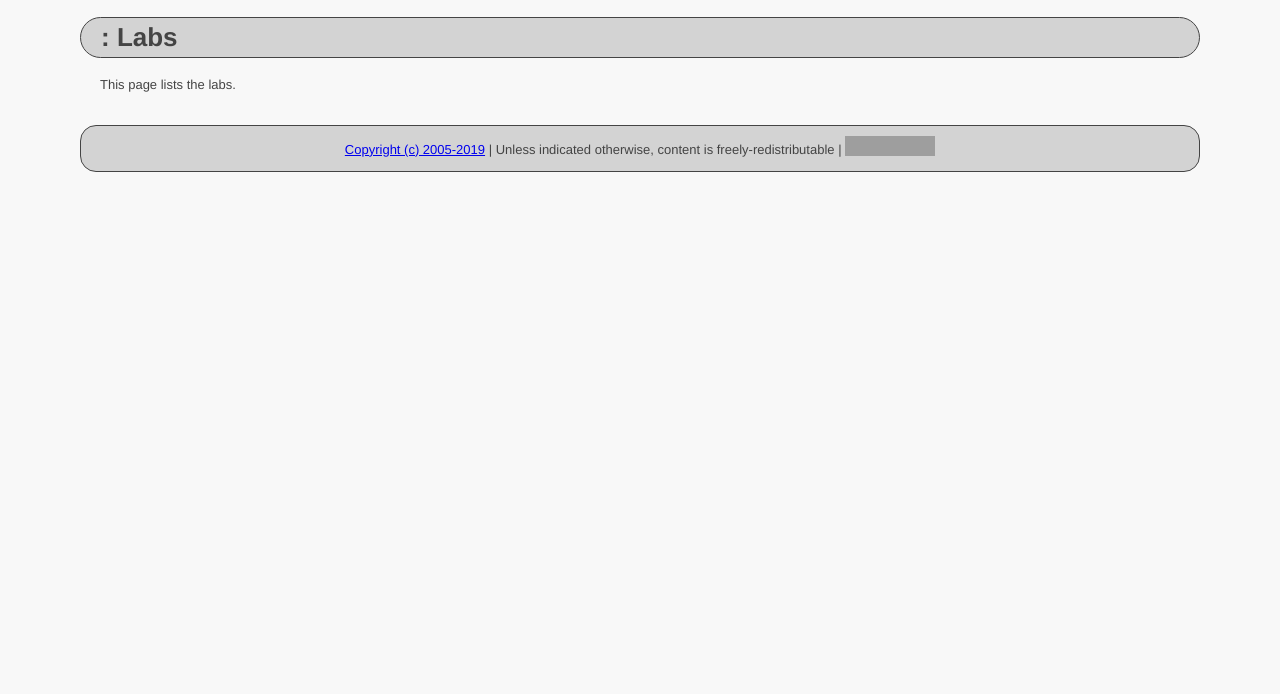
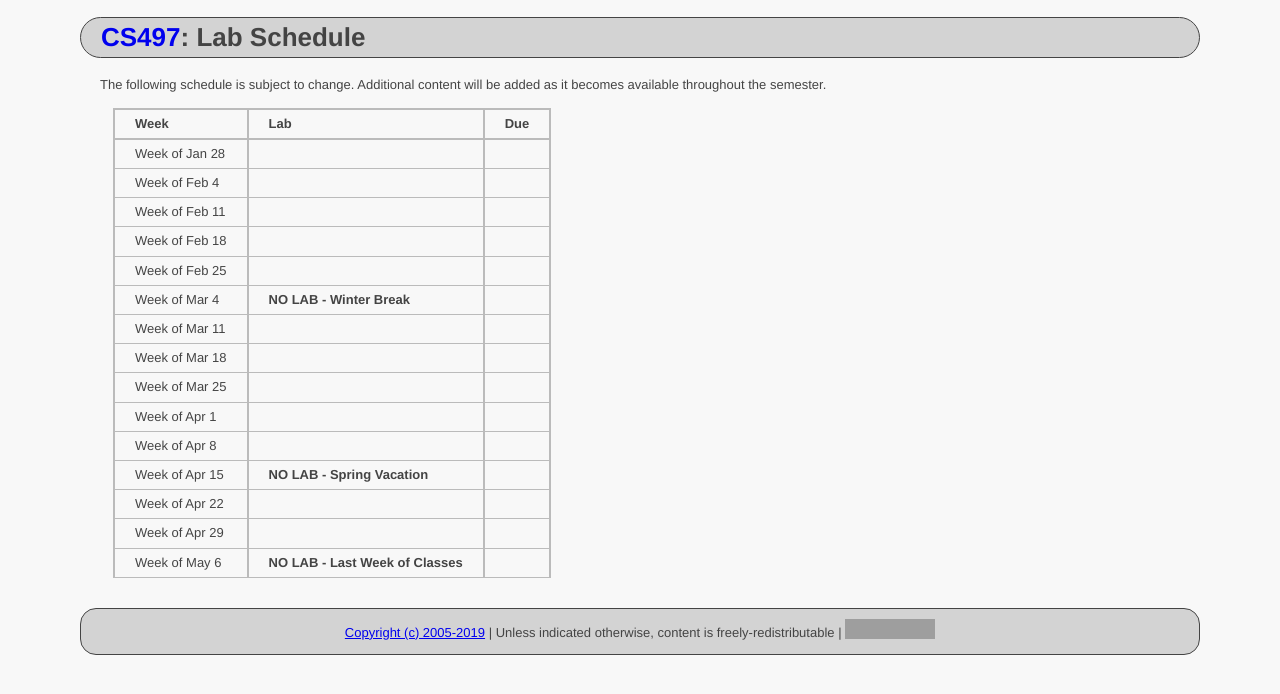
Before and after one commit to ycpcs/cs497-spring2019, a Jekyll site: the page built from labs/index.md, in a window 1280 px wide. Shown: the top 694 px of the page. Built offline with Jekyll 4.4.1, drawn with Linux system fonts in a browser that asks for light colours; grey boxes are pictures that could not be loaded.

Commit message:
Update index.md

```diff
--- a/labs/index.md
+++ b/labs/index.md
@@ -1,8 +1,27 @@
 ---
 layout: schedule
-title: "Labs"
+course_number: CS497
+title: "Lab Schedule"
 ---
 
-This page lists the labs.
+The following schedule is subject to change.
+Additional content will be added as it becomes available throughout the semester.<br>
 
-<script>autogenLabs();</script>
+
+**Week**       | **Lab**                                                                |  **Due**
+:--------------|:-----------------------------------------------------------------------|:--------------------------
+Week of Jan 28 |  |
+Week of Feb 4  |  |
+Week of Feb 11 |  |
+Week of Feb 18 |  |
+Week of Feb 25 |  |
+Week of Mar 4  |  **NO LAB - Winter Break**                                             |
+Week of Mar 11 |  |
+Week of Mar 18 |  |
+Week of Mar 25 |  |
+Week of Apr 1  |  |
+Week of Apr 8  |  |
+Week of Apr 15 |  **NO LAB - Spring Vacation**                                          |
+Week of Apr 22 |  |
+Week of Apr 29 |  |
+Week of May 6  |  **NO LAB - Last Week of Classes**                                     |
```
